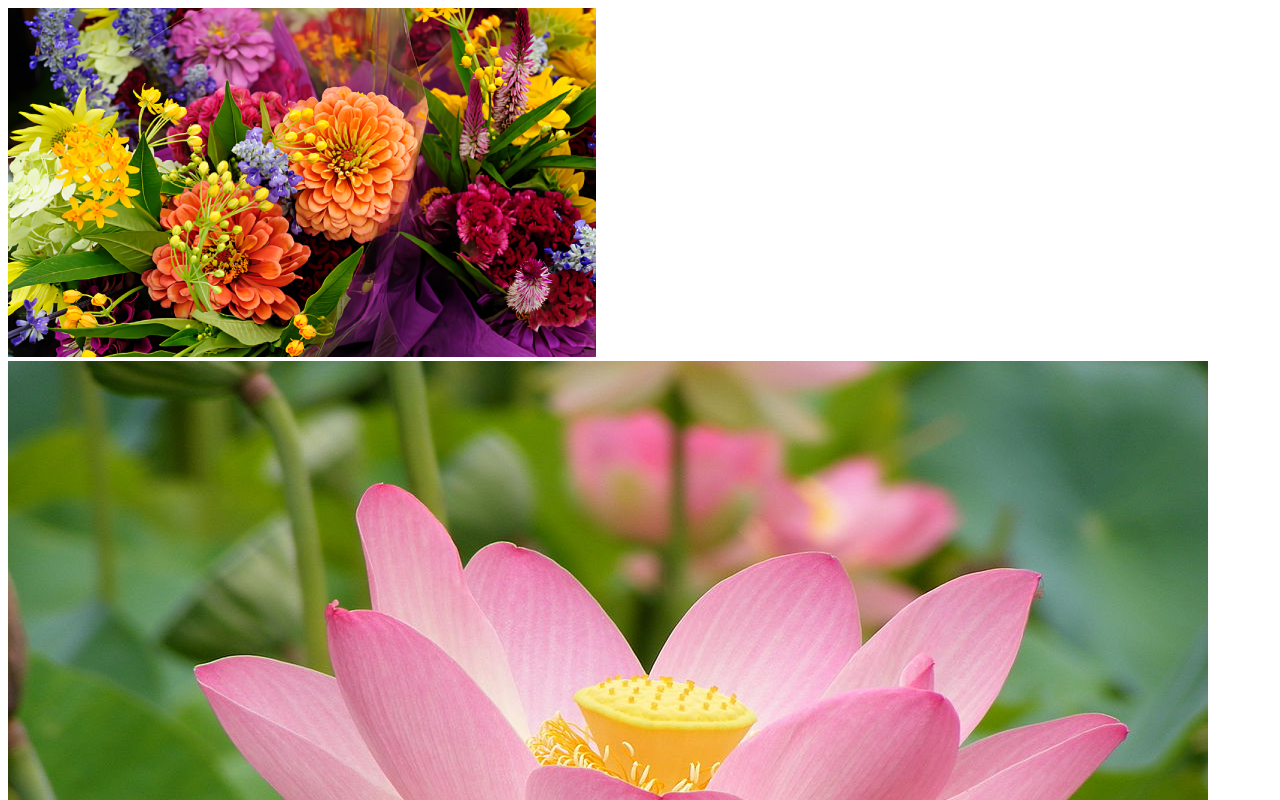
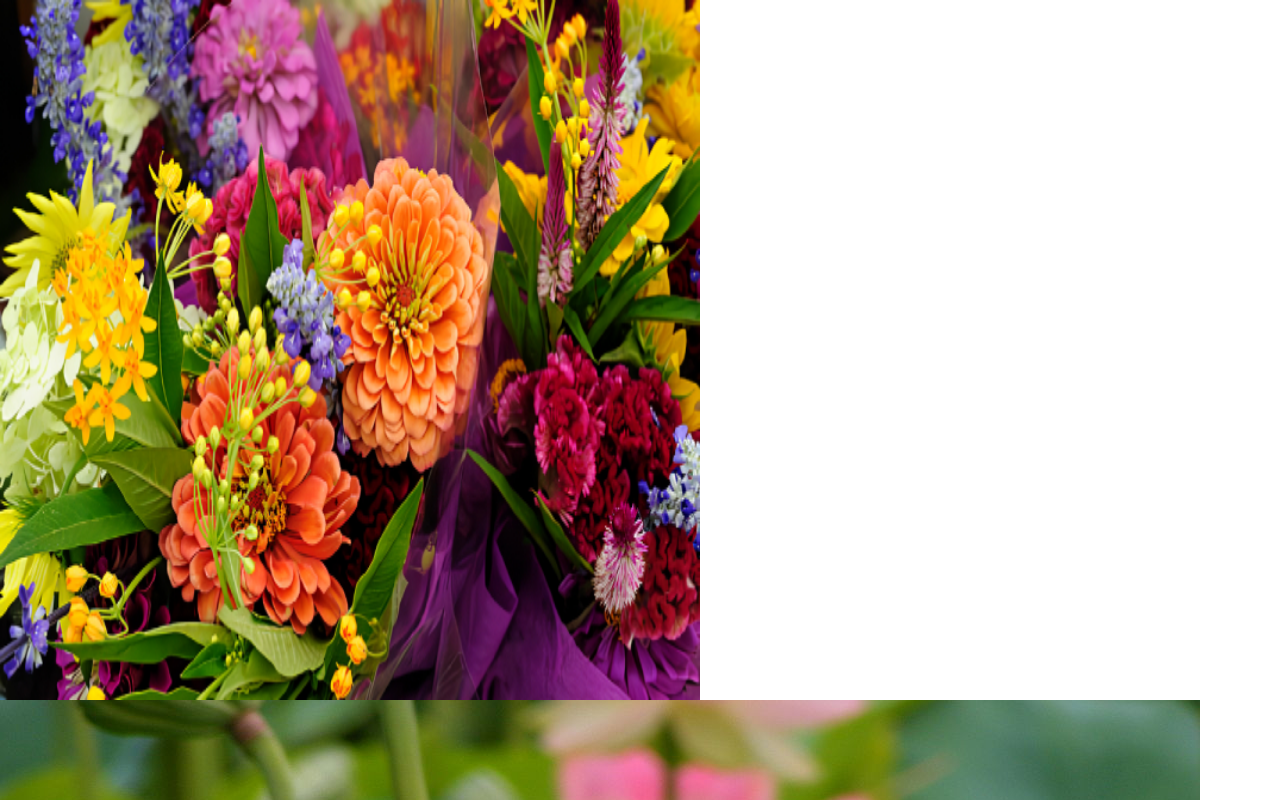
Before and after one commit to anaordonez424/anaordonez_424.github.io, a plain HTML site: page index.html in a window 1280 px wide. Shown: the top 800 px of the page. Drawn offline with nearby package versions, Linux system fonts and the light colour scheme.

Commit message:
cambios en la rama2

```diff
--- a/index.html
+++ b/index.html
@@ -4,10 +4,13 @@
     <meta charset="UTF-8">
     <meta name="viewport" content="width=device-width, initial-scale=1.0">
     <title>Document</title>
+    <link href="https://cdn.jsdelivr.net/npm/bootstrap@5.3.3/dist/css/bootstrap.min.css" rel="stylesheet" integrity="sha384-QWTKZyjpPEjISv5WaRU9OFeRpok6YctnYmDr5pNlyT2bRjXh0JMhjY6hW+ALEwIH" crossorigin="anonymous">
 </head>
 <body>
-    <img src="img/flores_colombia.jpg" class="img-fluid" alt="...">
+    <img src="img/flores_colombia.jpg" class="img-fluid" style ="width:700px; height: 700px;" alt="...">
     <img src="img/1200px-Nelumno_nucifera_open_flower_-_botanic_garden_adelaide.jpg" class="img-fluid" alt="...">
     <img src="img/flor.jpg" class="img-fluid" alt="...">
+
+    <script src="https://cdn.jsdelivr.net/npm/bootstrap@5.3.3/dist/js/bootstrap.bundle.min.js" integrity="sha384-YvpcrYf0tY3lHB60NNkmXc5s9fDVZLESaAA55NDzOxhy9GkcIdslK1eN7N6jIeHz" crossorigin="anonymous"></script>
 </body>
 </html>
```
